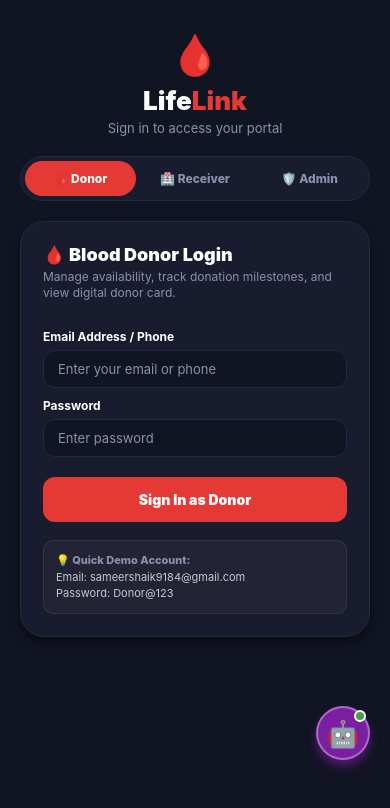
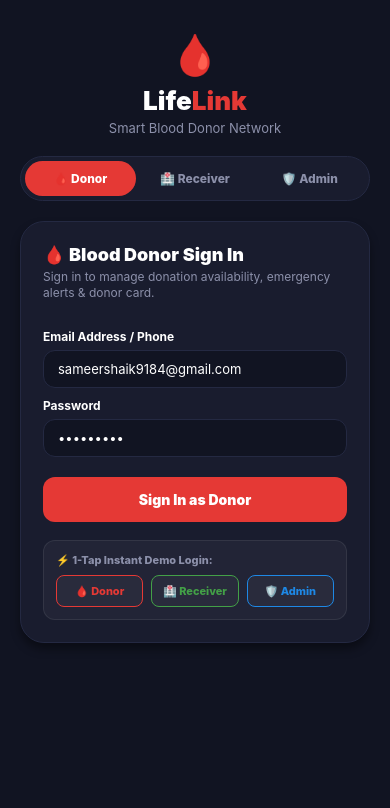
Before and after one commit to SAMEER-14-CRYPTO/BLOODDONATION, a React Native app in the folder expo_app/: screen /Login in a window 390 px wide. Shown: the top 808 px of the page. Built offline with nearby package versions, Linux system fonts and the light colour scheme.

Commit message:
Show AI assistant only inside app (hide on login), fix login credentials with 1-tap demo sign-in, and give AI assistant a sleek medical gradient design

```diff
--- a/expo_app/App.js
+++ b/expo_app/App.js
@@ -76,6 +76,7 @@ function RootNavigation() {
           <Stack.Screen name="Login" component={LoginScreen} />
         </Stack.Navigator>
       ) : (
+        <>
           <Stack.Navigator
             screenOptions={{
               headerStyle: { backgroundColor: Colors.cardDark },
@@ -87,10 +88,11 @@ function RootNavigation() {
             <Stack.Screen name="MainTabs" component={MainTabNavigator} options={{ headerShown: false }} />
             <Stack.Screen name="AdminPanel" component={AdminScreen} options={{ title: '🛡️ Admin Control Panel' }} />
           </Stack.Navigator>
+
+          {/* ✨ Floating AI Assistant ONLY rendered inside the app when logged in */}
+          <FloatingAiAssistant />
+        </>
       )}
-
-      {/* 🤖 Floating Circular AI Assistant (Positioned above bottom navigation bar) */}
-      <FloatingAiAssistant />
     </NavigationContainer>
   );
 }
--- a/expo_app/src/components/FloatingAiAssistant.js
+++ b/expo_app/src/components/FloatingAiAssistant.js
@@ -3,6 +3,7 @@ import {
   View, Text, StyleSheet, Modal, TextInput, TouchableOpacity,
   FlatList, Linking, KeyboardAvoidingView, Platform
 } from 'react-native';
+import { LinearGradient } from 'expo-linear-gradient';
 import { Colors } from '../constants/theme';
 import { answerAiPrompt } from '../services/aiMatching';
 
@@ -20,7 +21,7 @@ export default function FloatingAiAssistant() {
     {
       id: '1',
       sender: 'bot',
-      text: '👋 **Hi! I am your LifeLink AI Assistant.**\n\nAsk me anything about finding blood donors, checking compatibility, or hospital availability.',
+      text: '👋 **Hi! I am your LifeLink Medical AI Assistant.**\n\nAsk me anything about finding blood donors, checking compatibility, or hospital availability.',
       donors: []
     }
   ]);
@@ -73,7 +74,7 @@ export default function FloatingAiAssistant() {
           </View>
           <View style={styles.donorInfo}>
             <Text style={styles.donorName}>{donor.displayName}</Text>
-            <Text style={styles.donorMeta}>📍 {donor.address || donor.city} • <strong>{donor.distance} km</strong></Text>
+            <Text style={styles.donorMeta}>📍 {donor.address || donor.city} • <strong>{donor.distance} km away</strong></Text>
           </View>
           <View style={styles.aiScoreBadge}>
             <Text style={styles.aiScoreText}>{donor.aiScore}% Match</Text>
@@ -104,7 +105,11 @@ export default function FloatingAiAssistant() {
 
     return (
       <View style={[styles.msgRow, isUser ? styles.msgRowUser : styles.msgRowBot]}>
-        {!isUser && <View style={styles.botAvatar}><Text style={{ fontSize: 13 }}>🤖</Text></View>}
+        {!isUser && (
+          <View style={styles.botAvatar}>
+            <Text style={{ fontSize: 13 }}>✨</Text>
+          </View>
+        )}
         <View style={[styles.msgBubble, isUser ? styles.bubbleUser : styles.bubbleBot]}>
           {lines.map((line, idx) => {
             const isBullet = line.trim().startsWith('•') || line.trim().startsWith('-');
@@ -138,17 +143,22 @@ export default function FloatingAiAssistant() {
 
   return (
     <>
-      {/* 🤖 Floating Circular AI Trigger Button */}
+      {/* ✨ Sleek Floating Circular AI Assistant Button (Positioned above tabs) */}
       <TouchableOpacity
-        style={styles.circleTrigger}
+        style={styles.circleTriggerContainer}
         onPress={() => setIsOpen(true)}
         activeOpacity={0.85}
       >
-        <Text style={styles.circleIcon}>🤖</Text>
-        <View style={styles.onlineDot} />
+        <LinearGradient
+          colors={['#E53935', '#B71C1C']}
+          style={styles.circleTrigger}
+        >
+          <Text style={styles.circleIcon}>✨</Text>
+          <View style={styles.onlineDot} />
+        </LinearGradient>
       </TouchableOpacity>
 
-      {/* Full Screen ChatGPT-Style Chatbot Modal */}
+      {/* Full Screen ChatGPT-Style Assistant Modal */}
       <Modal visible={isOpen} animationType="slide" transparent={true}>
         <KeyboardAvoidingView
           style={styles.modalOverlay}
@@ -158,15 +168,18 @@ export default function FloatingAiAssistant() {
             {/* Header */}
             <View style={styles.chatHeader}>
               <View style={{ flexDirection: 'row', alignItems: 'center', gap: 10 }}>
-                <View style={styles.headerAvatar}>
-                  <Text style={{ fontSize: 16 }}>🤖</Text>
-                </View>
+                <LinearGradient
+                  colors={['#E53935', '#B71C1C']}
+                  style={styles.headerAvatar}
+                >
+                  <Text style={{ fontSize: 16 }}>✨</Text>
+                </LinearGradient>
                 <View>
                   <View style={{ flexDirection: 'row', alignItems: 'center', gap: 6 }}>
                     <Text style={styles.headerTitle}>LifeLink AI</Text>
                     <View style={styles.statusDot} />
                   </View>
-                  <Text style={styles.headerSub}>Medical Assistant</Text>
+                  <Text style={styles.headerSub}>Smart Medical Assistant</Text>
                 </View>
               </View>
               <View style={{ flexDirection: 'row', alignItems: 'center', gap: 8 }}>
@@ -228,27 +241,28 @@ export default function FloatingAiAssistant() {
 }
 
 const styles = StyleSheet.create({
-  circleTrigger: {
+  circleTriggerContainer: {
     position: 'absolute',
     bottom: 84,
     right: 20,
-    width: 54,
-    height: 54,
-    borderRadius: 27,
-    backgroundColor: '#7B1FA2',
-    alignItems: 'center',
-    justifyContent: 'center',
-    shadowColor: '#7B1FA2',
+    zIndex: 999,
+    shadowColor: '#E53935',
     shadowOffset: { width: 0, height: 6 },
     shadowOpacity: 0.6,
     shadowRadius: 10,
     elevation: 12,
-    zIndex: 999,
+  },
+  circleTrigger: {
+    width: 54,
+    height: 54,
+    borderRadius: 27,
+    alignItems: 'center',
+    justifyContent: 'center',
     borderWidth: 2,
-    borderColor: 'rgba(255, 255, 255, 0.35)',
+    borderColor: 'rgba(255, 255, 255, 0.4)',
   },
   circleIcon: {
-    fontSize: 26,
+    fontSize: 22,
   },
   onlineDot: {
     position: 'absolute',
@@ -289,7 +303,6 @@ const styles = StyleSheet.create({
     width: 36,
     height: 36,
     borderRadius: 18,
-    backgroundColor: '#7B1FA2',
     alignItems: 'center',
     justifyContent: 'center',
   },
@@ -350,7 +363,9 @@ const styles = StyleSheet.create({
     width: 28,
     height: 28,
     borderRadius: 14,
-    backgroundColor: '#7B1FA2',
+    backgroundColor: 'rgba(229, 57, 53, 0.2)',
+    borderWidth: 1,
+    borderColor: 'rgba(229, 57, 53, 0.4)',
     alignItems: 'center',
     justifyContent: 'center',
   },
--- a/expo_app/src/screens/LoginScreen.js
+++ b/expo_app/src/screens/LoginScreen.js
@@ -5,8 +5,8 @@ import { useAuth } from '../context/AuthContext';
 
 export default function LoginScreen({ navigation }) {
   const [role, setRole] = useState('donor'); // 'donor' | 'receiver' | 'admin'
-  const [email, setEmail] = useState('');
-  const [password, setPassword] = useState('');
+  const [email, setEmail] = useState('sameershaik9184@gmail.com');
+  const [password, setPassword] = useState('Donor@123');
   const { login } = useAuth();
 
   const handleRoleChange = (newRole) => {
@@ -23,23 +23,25 @@ export default function LoginScreen({ navigation }) {
     }
   };
 
-  const handleLogin = () => {
-    if (!email.trim() || !password.trim()) {
-      Alert.alert('Required', 'Please enter email and password');
+  const handleLogin = async () => {
+    if (!email.trim()) {
+      Alert.alert('Required', 'Please enter email address');
       return;
     }
 
-    const res = login(role, { email, password });
+    const res = await login(role, { email, password: password || '123456' });
     if (res.success) {
-      Alert.alert('Login Successful', `Welcome to LifeLink as ${role.toUpperCase()}!`);
-      if (navigation.canGoBack()) {
-        navigation.goBack();
-      } else {
-        navigation.navigate('Home');
-      }
+      // User is logged in, RootNavigation will automatically render the main app
     } else {
-      Alert.alert('Login Failed', res.message || 'Invalid credentials');
+      Alert.alert('Login Notice', res.message || 'Invalid credentials. Please verify details.');
     }
+  };
+
+  const handleQuickDemoLogin = (demoRole) => {
+    handleRoleChange(demoRole);
+    const demoEmail = demoRole === 'admin' ? 'sameeradmin@lifelink.com' : demoRole === 'donor' ? 'sameershaik9184@gmail.com' : 'receiver@lifelink.com';
+    const demoPass = demoRole === 'admin' ? 'Sameer@14' : 'Donor@123';
+    login(demoRole, { email: demoEmail, password: demoPass });
   };
 
   return (
@@ -52,7 +54,7 @@ export default function LoginScreen({ navigation }) {
         <View style={styles.header}>
           <Text style={styles.logoIcon}>🩸</Text>
           <Text style={styles.title}>Life<Text style={{ color: Colors.primary }}>Link</Text></Text>
-          <Text style={styles.subtitle}>Sign in to access your portal</Text>
+          <Text style={styles.subtitle}>Smart Blood Donor Network</Text>
         </View>
 
         {/* Role Tabs (Donor vs Receiver vs Admin) - Exact Web Design */}
@@ -82,14 +84,14 @@ export default function LoginScreen({ navigation }) {
         {/* Login Card */}
         <View style={styles.card}>
           <Text style={styles.cardTitle}>
-            {role === 'donor' ? '🩸 Blood Donor Login' : role === 'receiver' ? '🏥 Blood Seeker Login' : '🛡️ Administrator Portal'}
+            {role === 'donor' ? '🩸 Blood Donor Sign In' : role === 'receiver' ? '🏥 Blood Seeker Sign In' : '🛡️ Admin Control Login'}
           </Text>
           <Text style={styles.cardDesc}>
             {role === 'donor'
-              ? 'Manage availability, track donation milestones, and view digital donor card.'
+              ? 'Sign in to manage donation availability, emergency alerts & donor card.'
               : role === 'receiver'
-              ? 'Find compatible donors, track SOS requests, and connect with hospitals.'
-              : 'Authorized LifeLink system administration and verification.'}
+              ? 'Sign in to find compatible donors & broadcast urgent patient requests.'
+              : 'Admin access for user verification and platform management.'}
           </Text>
 
           <Text style={styles.label}>{role === 'admin' ? 'Admin Email' : 'Email Address / Phone'}</Text>
@@ -124,16 +126,29 @@ export default function LoginScreen({ navigation }) {
             </Text>
           </TouchableOpacity>
 
-          {/* Quick Fill Demo Note */}
+          {/* 1-Tap Quick Demo Buttons */}
           <View style={styles.quickFillBox}>
-            <Text style={styles.quickFillTitle}>💡 Quick Demo Account:</Text>
-            <Text style={styles.quickFillText}>
-              {role === 'admin'
-                ? 'Email: sameeradmin@lifelink.com\nPassword: Sameer@14'
-                : role === 'donor'
-                ? 'Email: sameershaik9184@gmail.com\nPassword: Donor@123'
-                : 'Email: receiver@lifelink.com\nPassword: Receiver@123'}
-            </Text>
+            <Text style={styles.quickFillTitle}>⚡ 1-Tap Instant Demo Login:</Text>
+            <View style={styles.quickBtnRow}>
+              <TouchableOpacity
+                style={[styles.quickPill, { borderColor: Colors.primary }]}
+                onPress={() => handleQuickDemoLogin('donor')}
+              >
+                <Text style={[styles.quickPillText, { color: Colors.primary }]}>🩸 Donor</Text>
+              </TouchableOpacity>
+              <TouchableOpacity
+                style={[styles.quickPill, { borderColor: Colors.success }]}
+                onPress={() => handleQuickDemoLogin('receiver')}
+              >
+                <Text style={[styles.quickPillText, { color: Colors.success }]}>🏥 Receiver</Text>
+              </TouchableOpacity>
+              <TouchableOpacity
+                style={[styles.quickPill, { borderColor: Colors.info }]}
+                onPress={() => handleQuickDemoLogin('admin')}
+              >
+                <Text style={[styles.quickPillText, { color: Colors.info }]}>🛡️ Admin</Text>
+              </TouchableOpacity>
+            </View>
           </View>
         </View>
       </ScrollView>
@@ -269,7 +284,7 @@ const styles = StyleSheet.create({
     marginTop: 18,
     padding: 12,
     backgroundColor: 'rgba(255, 255, 255, 0.04)',
-    borderRadius: 10,
+    borderRadius: 12,
     borderWidth: 1,
     borderColor: 'rgba(255, 255, 255, 0.08)',
   },
@@ -277,11 +292,22 @@ const styles = StyleSheet.create({
     fontSize: 11,
     fontWeight: '800',
     color: Colors.textMuted,
-    marginBottom: 2,
+    marginBottom: 8,
   },
-  quickFillText: {
+  quickBtnRow: {
+    flexDirection: 'row',
+    gap: 8,
+  },
+  quickPill: {
+    flex: 1,
+    paddingVertical: 8,
+    borderRadius: 8,
+    borderWidth: 1,
+    alignItems: 'center',
+    backgroundColor: 'rgba(255, 255, 255, 0.03)',
+  },
+  quickPillText: {
     fontSize: 11,
-    color: 'rgba(255, 255, 255, 0.75)',
-    lineHeight: 16,
+    fontWeight: '800',
   },
 });
```
Also changed, not shown: expo_app/src/context/AuthContext.js (+27 -22 lines). Lines whose indentation alone changed are shown as unchanged.
